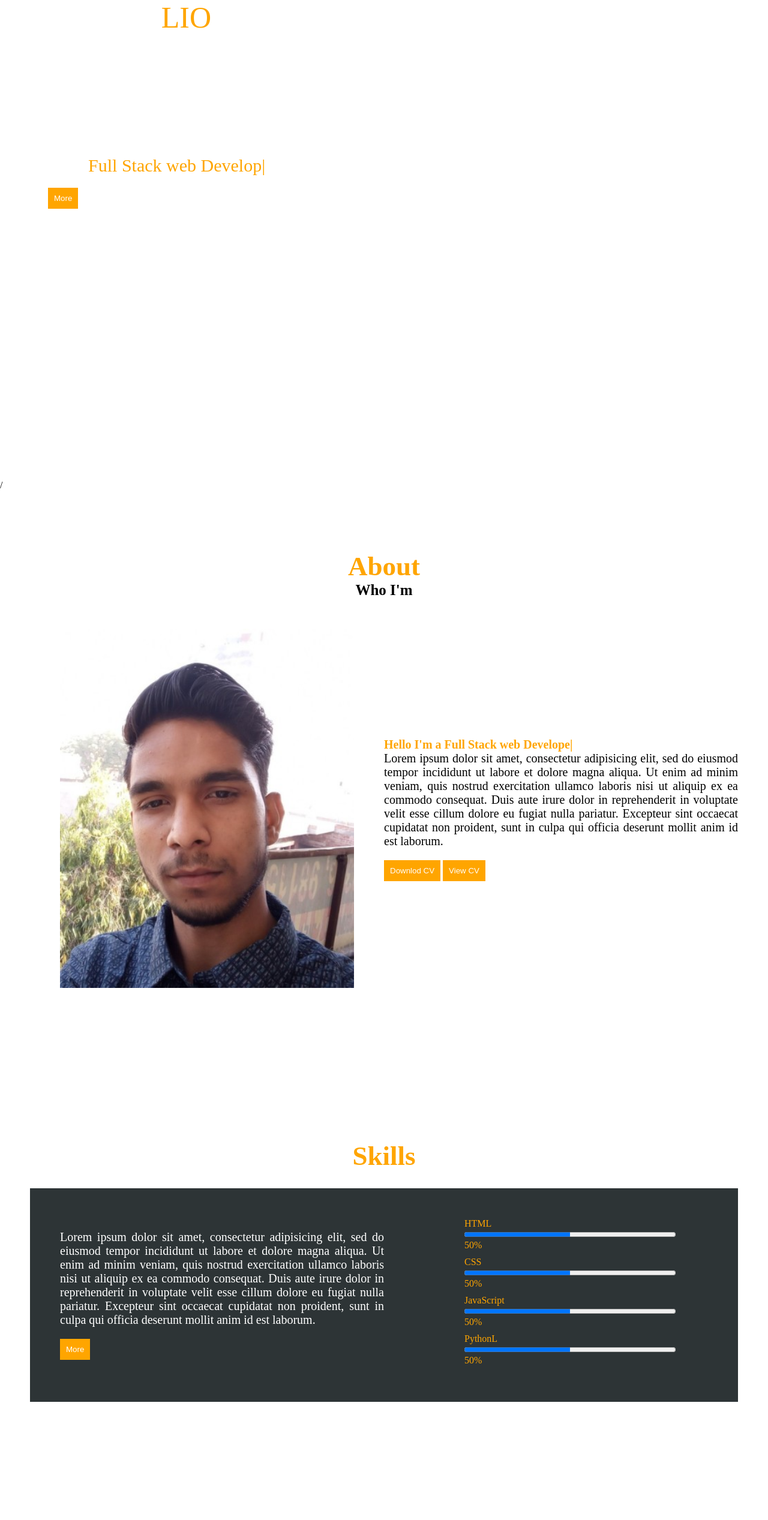
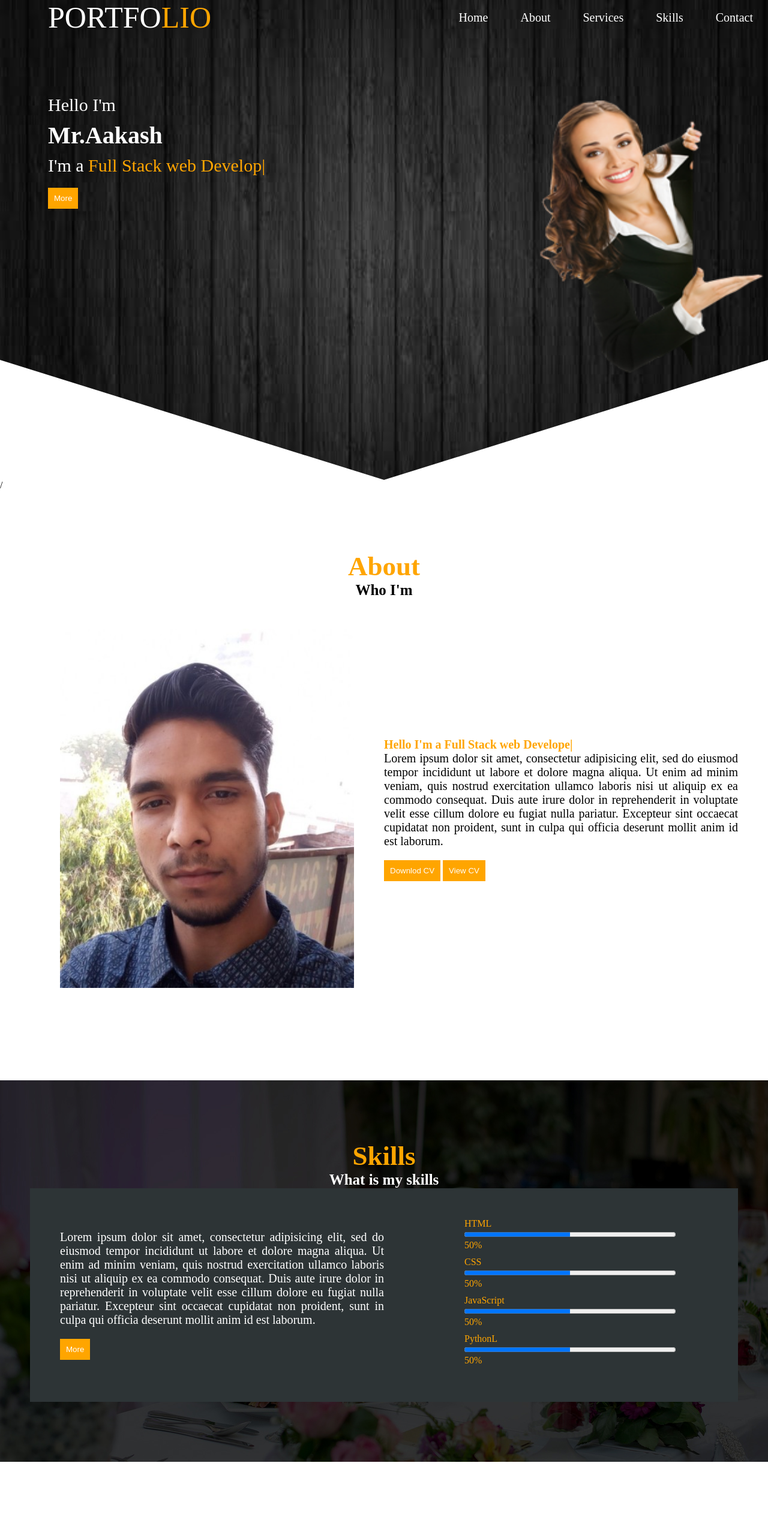
Before and after one commit to Aakashcomputers/Aakashportfolio2, a plain HTML site: page index.html in a window 1280 px wide. Shown: the top 2534 px of the page at 60% size. Drawn offline with nearby package versions, Linux system fonts and the light colour scheme; a script that the page names is missing.

Commit message:
Add files via upload

```diff
--- a/style.css
+++ b/style.css
@@ -7,7 +7,7 @@ header{
 
 width: 100%;
 height: 100vh;
-background: url('../images/header.png'),url('../images/bg1.jpeg');
+background: url('header.png'),url('bg1.jpeg');
 background-size: 30% 60%,cover;
 background-position: right,center;
 background-repeat: no-repeat,no-repeat;
@@ -164,7 +164,7 @@ flex-basis: 50%;
 /*This is all of about css*/
 #skills{
 padding: 100px 50px;
-background: url("../images/bg2.jpg");
+background: url("bg2.jpg");
 background-size: cover;
 color:white;
 background-attachment: fixed;
@@ -332,7 +332,7 @@ height: 450px;
 @media only screen and (max-width:770px){
 
 	header{
-		background: url('../images/bg1.jpeg');
+		background: url('bg1.jpeg');
 		background-size: cover;
 
 	}
```
